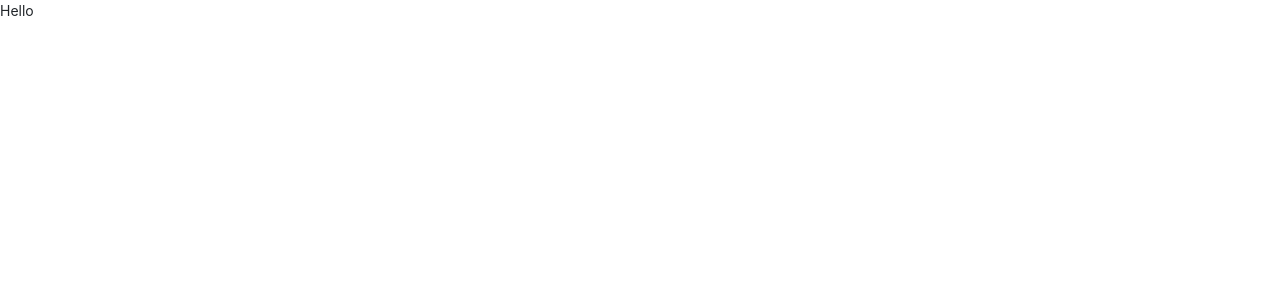
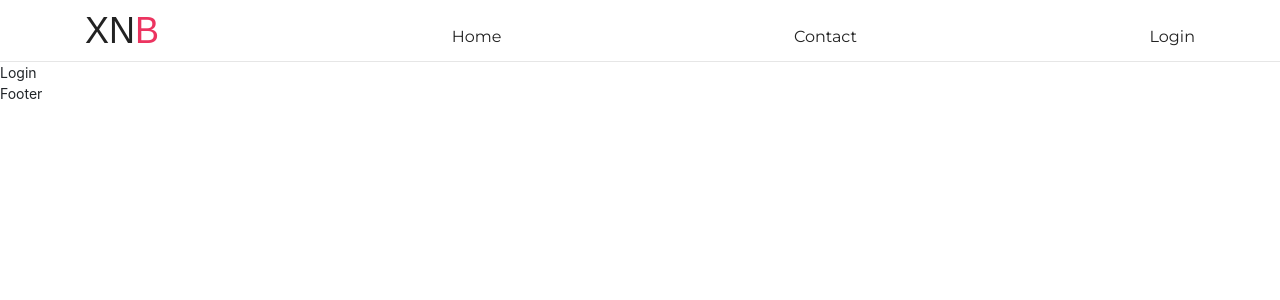
Before and after one commit to gforsythe/xnbeats-firebase-course, a React (Create React App) app: page /login in a window 1280 px wide. Shown: the top 300 px of the page. Built offline with nearby package versions, Linux system fonts and the light colour scheme; a web font is replaced by a local one.

Commit message:
nav bar created with links it needs a polish

```diff
--- a/src/App.js
+++ b/src/App.js
@@ -1,9 +1,10 @@
 import React from 'react';
+import Rout from './routes';
 
 const App = () => {
     return (
       <>
-          Hello
+          <Rout/>
       </>
     )
 }
--- /dev/null
+++ b/src/components/Footer.js
@@ -0,0 +1,9 @@
+import React from 'react'
+
+function Footer() {
+  return (
+    <div>Footer</div>
+  )
+}
+
+export default Footer
--- /dev/null
+++ b/src/components/Header.js
@@ -0,0 +1,23 @@
+import React from 'react'
+import {Link} from 'react-router-dom';
+
+function Header() {
+  return (
+
+    <header>
+    <nav className="site-header sticky-top py-1">
+        <div className="container d-flex flex-column flex-md-row justify-content-between">
+            <Link className="logo" to="/" aria-label="Product">
+                XN<span>B</span>
+            </Link>
+            <Link className="mt-4"  to="/">Home</Link>
+            <Link className="mt-4"  to="/contact">Contact</Link>
+            <Link className="mt-4"  to="/login">Login</Link>
+
+        </div>
+        </nav>
+    </header>
+  )
+}
+
+export default Header
--- /dev/null
+++ b/src/components/contact/index.js
@@ -0,0 +1,9 @@
+import React from 'react'
+
+function Contact() {
+  return (
+    <div>Contact</div>
+  )
+}
+
+export default Contact
--- /dev/null
+++ b/src/components/home/index.js
@@ -0,0 +1,9 @@
+import React from 'react'
+
+function Home() {
+  return (
+    <div>Home</div>
+  )
+}
+
+export default Home
--- /dev/null
+++ b/src/components/login/index.js
@@ -0,0 +1,9 @@
+import React from 'react'
+
+function Login() {
+  return (
+    <div>Login</div>
+  )
+}
+
+export default Login
--- /dev/null
+++ b/src/routes.js
@@ -0,0 +1,27 @@
+import React from 'react';
+import {Routes, Route, BrowserRouter} from 'react-router-dom';
+import Header from './components/Header';
+import Footer from './components/Footer';
+import Login from './components/login';
+import Home from './components/home';
+import Contact from './components/contact';
+
+function Rout() {
+  return (
+    <BrowserRouter>
+    <Header/>
+    <Routes>
+      <Route path='/' element={<Home/>}/>
+      <Route path='/contact' element={<Contact/>}/>
+      <Route path='/login' element={<Login/>}/>
+
+
+      </Routes>
+      <Footer/>
+    </BrowserRouter>
+
+
+  )
+}
+
+export default Rout
```
